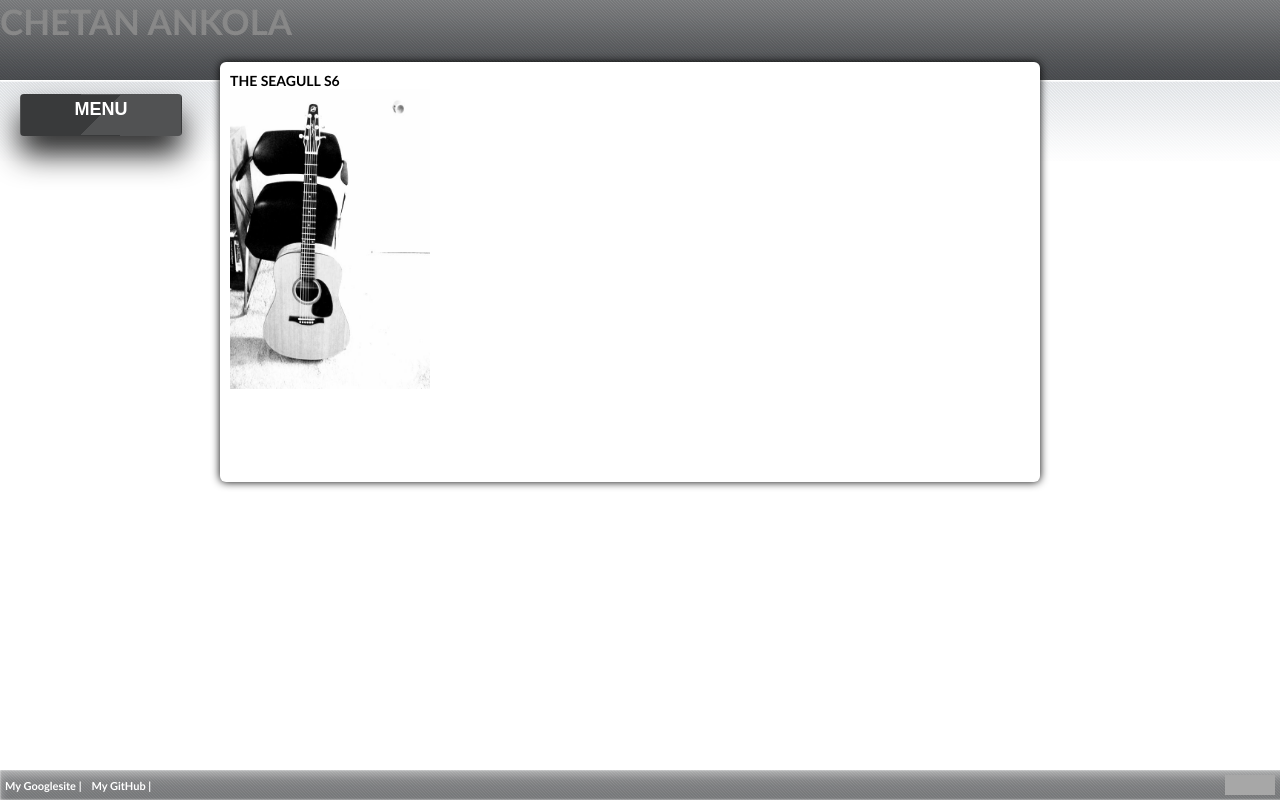
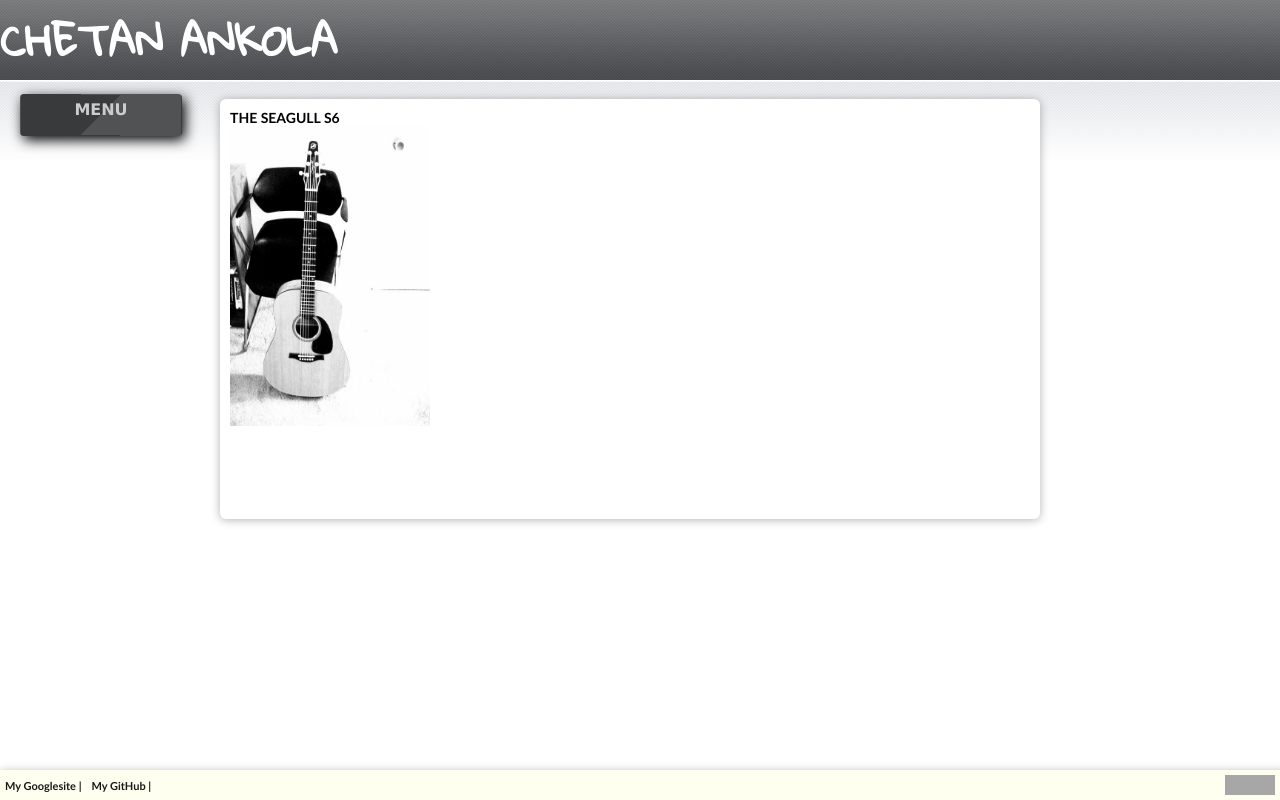
Before and after one commit to chetanankola/WebMyConten, a PHP site: page /php/rmove.php in a window 1280 px wide. Run offline with PHP 8.4, Linux system fonts and the light colour scheme; some libraries are stand-ins or nearby versions; grey boxes are pictures that could not be loaded.

Commit message:
used google font. used list for leftmenu

```diff
--- a/css/classstyle.css
+++ b/css/classstyle.css
@@ -1,11 +1,11 @@
 img.roundededges{-moz-border-radius: 15px;-webkit-border-radius: 15px;border-radius: 15px; box-shadow: 0 0 4px #858585;-moz-box-shadow: 0 0 4px #858585;-webkit-box-shadow: 0 0 4px #858585;}
-
 
 .highlight {color:#000; padding:1px; border-bottom:1px solid #000;}
 .highlight2 {font:normal 18px "Trebuchet Ms", Verdana, Arial, Helvetica, sans-serif; font-weight:bold; color:#000; text-decoration:none; word-wrap:break-word;
- border-bottom:1px solid #000; background-color:#eee; padding-left:3px; padding-right:3px;padding-top:3px;padding-bottom:3px; color:#333; border-radius:5px 5px 5px 5px;}
-
-
+ background-color:#eee; padding-left:3px; padding-right:3px;padding-top:3px;padding-bottom:3px; color:#333;
+ border-radius:2px 2px 2px 2px;
+ border-bottom:1px solid #000;
+}
 
 .verticaltext {-webkit-transform:rotate(-90deg);-moz-transform: rotate(-90deg); filter:progid:DXImageTransform.Microsoft.BasicImage(rotation=3);}
 .showleft     {margin: 175px 600px 0px 10px;}
@@ -22,6 +22,12 @@ img.roundededges{-moz-border-radius: 15px;-webkit-border-radius: 15px;border-rad
 background-color: #fff;zoom: 1;filter: progid:DXImageTransform.Microsoft.Shadow(color='#969696', Direction=135, Strength=3);
 }
 .boxlightshadow { box-shadow: 0 0 14px #ccc;-moz-box-shadow:0 0 14px #ccc;-webkit-box-shadow: 0 0 14px #ccc}
+
+.leftmenuborders {
+border-right: 2px solid #aaa;
+border-left: 2px solid #aaa;
+border-bottom: 2px solid #aaa;
+}
 
 
 
@@ -161,29 +167,23 @@ background-color: #fff;zoom: 1;filter: progid:DXImageTransform.Microsoft.Shadow(
 
 }
 
-.lightreflectBelow
-{
+.lightreflectBelow {
   -webkit-box-reflect:
   below 2px
   -webkit-gradient(linear, left top, left bottom, from(transparent),
   color-stop(0.3, transparent),
   to(rgba(255, 255, 255, 0.7)));
-
 }
 
-.bannerreflectBelow
-{
+.bannerreflectBelow {
   -webkit-box-reflect:
   below -6px
   -webkit-gradient(linear, left top, left bottom, from(transparent),
   color-stop(0.3, transparent),
   to(rgba(255, 255, 255, 0.3)));
-
 }
 
-
-.gradient
-{
+.gradient {
 	background-color:#FEFEFE;
 	background-image: -webkit-gradient(
     linear,
@@ -249,9 +249,14 @@ box-shadow: 0px 0px 8px #000;
 
 .regularshadow3 /*for leftmenu */
 {
+box-shadow: 0px 3px 10px #222;
+-moz-box-shadow:0px 3px 10px #222;
+-webkit-box-shadow: 0px 3px 10px #222;
+/*
 box-shadow: 0px 18px 30px #222;
 -moz-box-shadow:0px 18px 30px #222;
--webkit-box-shadow: 0px 18px 30px #222;
+-webkit-box-shadow:0px 18px 30px #222;
+*/
 }
 .middleshadow
 {
@@ -300,9 +305,7 @@ box-shadow: 0px 0px 8px #000;
 .lightshadow{box-shadow:0px 0px 12px #ccc;-moz-box-shadow:0px 0px 12px #ccc;-webkit-box-shadow: 0px 0px 12px #ccc;}
 .lightershadow{box-shadow:0px 0px 6px #ccc;-moz-box-shadow:0px 0px 6px #ccc;-webkit-box-shadow: 0px 0px 6px #ccc;}
 
-
-.footerfont
-{
+.footerfont {
 color: #666;
 border: 1px solid gainsboro;
 border: 1px solid rgba(0, 0, 0, 0.1);
@@ -324,51 +327,40 @@ background-image: -moz-linear-gradient(top,whiteSmoke,#F1F1F1);
 background-image: -ms-linear-gradient(top,whiteSmoke,#F1F1F1);
 background-image: -o-linear-gradient(top,whiteSmoke,#F1F1F1);
 background-image: linear-gradient(top,whiteSmoke,#F1F1F1);
-
 }
 
-.hovershadow
-{
+.hovershadow {
 box-shadow: 0 0 17px #000;-moz-box-shadow:0 0 17px #000;-webkit-box-shadow: 0 0 17px #000;
 }
 
-.deepshadow
-{
+.deepshadow {
 box-shadow: 0 0 97px #000;-moz-box-shadow:0 0 97px #000;-webkit-box-shadow: 0 0 97px #000;
 }
 
-.deepestshadow
-
+.deepestshadow {
 box-shadow: 0 0 147px #000;-moz-box-shadow:0 0 147px #000;-webkit-box-shadow: 0 0 256px 13px #000;
 }
 
-.bigtextbox
-{
+.bigtextbox {
 border:solid 5px #ccc;
 height:25px;
 width:500px;
 }
 
-
-
-.thickborder
-{
+.thickborder {
 border:solid 10px #ccc;
 }
 
-.slimborder
-{
+.slimborder{
 border:solid 4px #ccc;
 padding:10px;
 }
-.slimmerborder
-{
+.slimmerborder {
 border:solid 1px #ccc;
 padding:10px;
 }
 
-.likeabutton
-{
+.likeabutton {
 	width:50px;
 	height:inherit;
 	background-color:#333;
@@ -392,15 +384,13 @@ font:normal 11px "Trebuchet Ms", Verdana, Arial, Helvetica, sans-serif; color:#f
 	-webkit-box-shadow:0 1px 4px rgba(0, 0, 0, 0.3);
 }
 
-.ytubeshadow
-{
+.ytubeshadow {
 box-shadow:0 1px 10px rgba(0, 0, 0, 0.3);
 -moz-box-shadow:0 1px 10px rgba(0, 0, 0, 0.3);
 -webkit-box-shadow:0 1px 10px rgba(0, 0, 0, 0.3);
 }
 
-.headerplate
-{
+.headerplate {
 text-align:center;
 float:left;
 width:130px;
@@ -408,8 +398,7 @@ background:#333;
 color:#fff;
 }
 
-.aquagradient
-{
+.aquagradient {
 background: rgb(254,255,255); /* Old browsers */
 background: -moz-linear-gradient(top, rgba(254,255,255,1) 0%, rgba(210,235,249,1) 100%); /* FF3.6+ */
 background: -webkit-gradient(linear, left top, left bottom, color-stop(0%,rgba(254,255,255,1)), color-stop(100%,rgba(210,235,249,1))); /* Chrome,Safari4+ */
@@ -419,8 +408,7 @@ background: -ms-linear-gradient(top, rgba(254,255,255,1) 0%,rgba(210,235,249,1)
 filter: progid:DXImageTransform.Microsoft.gradient( startColorstr='#feffff', endColorstr='#d2ebf9',GradientType=0 ); /* IE6-9 */
 background: linear-gradient(top, rgba(254,255,255,1) 0%,rgba(210,235,249,1) 100%); /* W3C */
 }
-.bluegradient
-{
+.bluegradient {
 background: rgb(122,188,255); /* Old browsers */
 background: -moz-linear-gradient(top, rgba(122,188,255,1) 0%, rgba(96,171,248,1) 44%, rgba(64,150,238,1) 100%); /* FF3.6+ */
 background: -webkit-gradient(linear, left top, left bottom, color-stop(0%,rgba(122,188,255,1)), color-stop(44%,rgba(96,171,248,1)), color-stop(100%,rgba(64,150,238,1))); /* Chrome,Safari4+ */
@@ -431,8 +419,7 @@ filter: progid:DXImageTransform.Microsoft.gradient( startColorstr='#7abcff', end
 background: linear-gradient(top, rgba(122,188,255,1) 0%,rgba(96,171,248,1) 44%,rgba(64,150,238,1) 100%); /* W3C */
 }
 
-.silvergradient
-{
+.silvergradient {
 background: rgb(255,255,255); /* Old browsers */
 background: -moz-linear-gradient(top, rgba(255,255,255,1) 0%, rgba(229,229,229,1) 100%); /* FF3.6+ */
 background: -webkit-gradient(linear, left top, left bottom, color-stop(0%,rgba(255,255,255,1)), color-stop(100%,rgba(229,229,229,1))); /* Chrome,Safari4+ */
@@ -443,14 +430,7 @@ filter: progid:DXImageTransform.Microsoft.gradient( startColorstr='#ffffff', end
 background: linear-gradient(top, rgba(255,255,255,1) 0%,rgba(229,229,229,1) 100%); /* W3C */
 }
 
-.testgradient
-{
-
-}
-
-
-.perugradient
-{
+.perugradient {
 background: rgb(252,255,244); /* Old browsers */
 background: -moz-linear-gradient(top, rgba(252,255,244,1) 0%, rgba(223,229,215,1) 40%, rgba(179,190,173,1) 100%); /* FF3.6+ */
 background: -webkit-gradient(linear, left top, left bottom, color-stop(0%,rgba(252,255,244,1)), color-stop(40%,rgba(223,229,215,1)), color-stop(100%,rgba(179,190,173,1))); /* Chrome,Safari4+ */
@@ -461,9 +441,7 @@ filter: progid:DXImageTransform.Microsoft.gradient( startColorstr='#fcfff4', end
 background: linear-gradient(top, rgba(252,255,244,1) 0%,rgba(223,229,215,1) 40%,rgba(179,190,173,1) 100%); /* W3C */
 }
 
-
-.whitegradient
-{
+.whitegradient {
 background: rgb(249,252,247); /* Old browsers */
 background: -moz-linear-gradient(top, rgba(249,252,247,1) 0%, rgba(245,249,240,1) 100%); /* FF3.6+ */
 background: -webkit-gradient(linear, left top, left bottom, color-stop(0%,rgba(249,252,247,1)), color-stop(100%,rgba(245,249,240,1))); /* Chrome,Safari4+ */
@@ -473,9 +451,6 @@ background: -ms-linear-gradient(top, rgba(249,252,247,1) 0%,rgba(245,249,240,1)
 filter: progid:DXImageTransform.Microsoft.gradient( startColorstr='#f9fcf7', endColorstr='#f5f9f0',GradientType=0 ); /* IE6-9 */
 background: linear-gradient(top, rgba(249,252,247,1) 0%,rgba(245,249,240,1) 100%); /* W3C */
 }
-
-
-
 
 ul{
     margin: 0 auto;
@@ -506,9 +481,6 @@ ul.horizontal_right_list li{
     list-style: none;
 }
 
-
-
-
 ul.pane_left_list {
     margin: 0 auto;
     padding: 0;
--- a/css/layout.css
+++ b/css/layout.css
@@ -51,17 +51,17 @@ html>body #left {
 
 
 #pane {
-	display:none;
+	/*display:none;*/
 	position:relative;
 	/*margin: 20px 190px 40px 190px;
 	left:40px;
 	*/
-			border: 0px solid #aaa;
+	border: 0px solid #aaa;
 	padding-top:10px;
 	padding-left:10px;
 	padding-right:10px;
 	padding-bottom:10px;
-	margin:50px 250px -6px 220px;
+	margin:10px 250px -6px 220px;
 	/*margin:60px 250px -6px 220px;*/
 	padding: 10px;
 	background: #666;
@@ -118,11 +118,16 @@ right:70px;
 	padding-top:5px;
 	padding-left:5px;
 	padding-right:5px;
-	background: white url(../images/menu_tile.png) 50% -210px repeat-x;
+	/* background: white url(../images/menu_tile.png) 50% -210px repeat-x; */
+	background: #ffe;
 	opacity:0.9;
 	z-index:10;
 }
+#footer2 a{
+	font:normal 11px "Trebuchet Ms", Verdana, Arial, Helvetica, san s-serif; color:#000;font-weight:bold; text-decoration:none;padding: 0px;margin: -4px 10px 0px 0px;word-wrap:break-word;
+}
 
+/*
 #footer1 {
 position: fixed;
 bottom:0px;
@@ -138,7 +143,7 @@ box-shadow: 2px 0px 17px 0px #000;
 -webkit-box-shadow:-2px 0px 17px 0px #000;
 z-index:10;
 }
-
+*/
 
 
 #right {
@@ -240,7 +245,7 @@ display:block;
 
 						color:#fff;
 						padding:2px;
-						border-radius:2px 2px 2px 2px;
+					background-color','#393A3B'	border-radius:2px 2px 2px 2px;
 						*/
 }
 
@@ -262,20 +267,59 @@ left:20px;
 top:90px;
 width:160px;
 height:40px;
-display:none;
+/*display:none;*/
 }
+#leftmenutogglebutton ul {float:left;margin:0;padding:0;
+min-width:160px;
+text-align:center;
+/*border:1px solid #C9C9C9;*/
+}
+#leftmenutogglebutton ul li{list-style:none; padding:5px 10px;
+}
+
+
+
 #leftmenu {
-border-right: 2px solid #aaa;
-border-left: 2px solid #aaa;
-border-bottom: 2px solid #aaa;
 position:inherit;
 margin: 4px 10px 0px 0px;
-left:20px;
 top:135px;
+left: 20px;
+min-width:150px;
+
+padding-left:2px;
+padding-right:2px;
+padding-top:2px;
+padding-bottom:14px;
 display:none;
-left: 20px;
-width:160px;
+overflow: auto; /*makes the height inherit*/
 }
+
+
+
+#leftmenu ul {float:left;margin:0;padding:0;
+min-width:130px;
+padding:3px;
+/*border:1px solid #C9C9C9;*/
+}
+#leftmenu ul li{list-style:none; padding:5px 10px;
+}
+#leftmenu ul li a{
+display:block;
+min-width:130px;
+}
+#leftmenu li:hover    {
+/*font:normal 18px "Trebuchet Ms", Verdana, Arial, Helvetica, sans-serif; font-weight:bold;color:#000; */
+text-decoration:none; word-wrap:break-word;
+background-color:#eee;
+padding-top:4px;
+}
+#leftmenu a:hover  {
+font-size: 25px;font-family: 'Reenie Beanie', arial, serif;font-weight:bold; color:#000;
+
+	/*font:normal 15px "Trebuchet Ms", Verdana, Arial, Helvetica, sans-serif; font-weight:bold;*/
+	/*#leftmenu a:hover    {font:normal 18px "Trebuchet Ms", Verdana, Arial, Helvetica, sans-serif; font-weight:bold; color:#000; text-decoration:none; word-wrap:break-word;border: 1px transparent #ccc; background-color:#eee; padding-left:3px; padding-right:3px;padding-top:3px;padding-bottom:3px; color:#333; border-radius:5px 5px 5px 5px;} */
+}
+
 
  #msgboard {
  position:fixed;
--- a/css/layoutstyle.css
+++ b/css/layoutstyle.css
@@ -105,8 +105,17 @@ a#smaller{font:normal 8px "Trebuchet Ms", Verdana, Arial, Helvetica, sans-serif;
 #footnotefont	{font:normal 12px "Trebuchet Ms", Verdana, Arial, Helvetica, sans-serif; color:#000; text-decoration:none;word-wrap:break-word;}
 #bigfont	{font:normal 12px "Trebuchet Ms", Verdana, Arial, Helvetica, sans-serif; color:#000; text-decoration:none;word-wrap:break-word;}
 
-
-#bodyid1 p    {margin-top: 0;margin-bottom: 0;font:normal 35px "Trebuchet Ms", Verdana, Arial, Helvetica, san s-serif; color:#888;font-weight:bold; text-decoration:none;padding: 0px;word-wrap:break-word;}
+#bodyid1 p {
+font-family: 'Gloria Hallelujah', cursive;
+font-size:40px;
+margin-top: 0;margin-bottom: 0;
+color:#fff;font-weight:bold; padding: 0px;word-wrap:break-word;
+}
+/*
+#bodyid1 p    {margin-top: 0;margin-bottom: 0;
+font:normal 35px "Trebuchet Ms", Verdana, Arial, Helvetica, san s-serif;
+ color:#888;font-weight:bold; text-decoration:none;padding: 0px;word-wrap:break-word;}
+*/
 #top p      {	margin-top: 0;margin-bottom: 0;font:normal 35px "Trebuchet Ms", Verdana, Arial, Helvetica, san s-serif; color:#666;font-weight:bold; text-decoration:none;padding: 0px;word-wrap:break-word;}
 #top h1     {font:normal 25px "Trebuchet Ms", Verdana, Arial, Helvetica, sans-serif; color:#888; font-weight:bold; text-decoration:none;word-wrap:break-word;}
 #top a      {font:normal 11px "Trebuchet Ms", Verdana, Arial, Helvetica, sans-serif; font-weight:bold; color:#000; text-decoration:none; word-wrap:break-word;}
@@ -134,11 +143,16 @@ padding-top:4px;}
 #leftmenu p     {font:normal 14px "Trebuchet Ms", Verdana, Arial, Helvetica, sans-serif; color:#000; font-weight:bold; text-decoration:none;word-wrap:break-word;}
 #leftmenu h1  	{font:normal 14px "Trebuchet Ms", Verdana, Arial, Helvetica, sans-serif; color:#000; font-weight:bold; text-decoration:none;word-wrap:break-word;}
 #leftmenu a#smaller { font:normal 8px "Trebuchet Ms", Verdana, Arial, Helvetica, sans-serif; font-weight:bold; color:#000; text-decoration:none; word-wrap:break-word;}
-#leftmenu a  	{font:normal 12px "Trebuchet Ms", Verdana, Arial, Helvetica, sans-serif; font-weight:bold; color:#000; text-decoration:none; word-wrap:break-word;}
+/*#leftmenu a  	{font:normal 13px "Trebuchet Ms", Verdana, Arial, Helvetica, sans-serif; font-weight:bold; color:#000;
+ text-decoration:none; word-wrap:break-word;} */
 /*#leftmenu td:hover	{ color:#000; background-color:#000 ; }*/
-#leftmenu a:hover    {font:normal 18px "Trebuchet Ms", Verdana, Arial, Helvetica, sans-serif; font-weight:bold; color:#000; text-decoration:none; word-wrap:break-word;
-border: 1px transparent #ccc; background-color:#eee; padding-left:3px; padding-right:3px;padding-top:3px;padding-bottom:3px; color:#333; border-radius:5px 5px 5px 5px;
+
+#leftmenu a  	{
+font-family: 'Reenie Beanie', arial, serif;font-weight:bold; color:#000;
+font-size: 20px;
 }
+
+
 
 
 #leftmenutogglebutton:hover {
@@ -168,9 +182,7 @@ box-shadow: 3px 4px 20px #000;
 #msgboard p{font:normal 15px "Trebuchet Ms", Verdana, Arial, Helvetica, sans-serif; color:#fff; text-decoration:none;padding: 2px;margin: -4px 10px 0px 0px;word-wrap:break-word;  }
 #msg{font:normal 30px "Trebuchet Ms", Verdana, Arial, Helvetica, sans-serif; color:#fff; font-weight:bold; text-decoration:none;word-wrap:break-word;}
 
+/*
 #footer1 a{
 font:normal 11px "Trebuchet Ms", Verdana, Arial, Helvetica, san s-serif; color:#fff;font-weight:bold; text-decoration:none;padding: 0px;margin: -4px 10px 0px 0px;word-wrap:break-word;
-}
-#footer2 a{
-font:normal 11px "Trebuchet Ms", Verdana, Arial, Helvetica, san s-serif; color:#fff;font-weight:bold; text-decoration:none;padding: 0px;margin: -4px 10px 0px 0px;word-wrap:break-word;
-}
+}*/
--- a/php/footer.php
+++ b/php/footer.php
@@ -2,7 +2,6 @@
     <li> <a href="http://sites.google.com/site/ankolachetaninc/" target="_blank">My Googlesite |</a>  </li>
     <li><a href="http://github.com/chetanankola" target="_blank">My GitHub |</a> </li>
 </ul>
-
 <ul class = "horizontal_right_list">
 <li> <iframe
 	 src="http://www.facebook.com/plugins/like.php?href=http://chetanankola.com/"
@@ -10,9 +9,6 @@
      style="border:none;width:50px; padding-right:10px; height:20px"> </iframe>
 </li>
 </ul>
-
-
-
 <!--
 <li>
 <a href=#>Copyleft <img src="http://chetanankola.com/homepage/images/copyleftshiny.png" width=18 height=18></img></a>
--- a/php/foottemplate.php
+++ b/php/foottemplate.php
@@ -1,26 +1,17 @@
-
 <!--	<div id="footer1" style="display:block;">
 		<?php /*include('headpanel.php'); */ ?>
 	</div>
 -->
-	<div id="footer2" class="footershadow">
+	<div id="footer2">
 		<?php  include('footer.php'); ?>
 	</div>
-
-
-
 	<!--
 	<div id="footer" style="display:inline;"> <?php /*include('footer.php');*/ ?> </div>
 	 -->
-
 	<!--<script src="https://www.google.com/jsapi?key=ABQIAAAANG7mvy6rOfi5N6X-ZuO-zRR8NGwC8ksDUYFZYS7xfpAF8_2XoRSPZ0TOxfEIbuc5OS-_tvAE_w3mHA" type="text/javascript"></script> -->
-
 	<!--[if lt IE 9]>
 	<script src="http://html5shim.googlecode.com/svn/trunk/html5.js"></script>
 	<![endif]-->
-
-
-
 	<script type="text/javascript" src="http://ajax.googleapis.com/ajax/libs/jquery/1.4.0/jquery.min.js?ver=1.4.0"></script>
 	<script src="http://yui.yahooapis.com/3.3.0/build/yui/yui-min.js" charset="utf-8"></script>
 	<script type="text/javascript" src = "http://chetanankola.com/homepage/scripts/d2ksdd.js"></script>
--- a/php/headtemplate.php
+++ b/php/headtemplate.php
@@ -13,7 +13,8 @@
 	<link rel="stylesheet" href="http://chetanankola.com/homepage/css/layout.css"  type="text/css" />
 	<link rel="stylesheet" href="http://chetanankola.com/homepage/css/layoutstyle.css"  type="text/css" />
 	<link rel="stylesheet" href="http://chetanankola.com/homepage/css/classstyle.css"  type="text/css" />
-
+	<link href='http://fonts.googleapis.com/css?family=Reenie+Beanie' rel='stylesheet' type='text/css'>
+	<link href='http://fonts.googleapis.com/css?family=Gloria+Hallelujah' rel='stylesheet' type='text/css'>
 <!--
 	<script src="http://chetanankola.com/homepage/scripts/head.min.js"></script>
 
@@ -62,7 +63,8 @@ head.js("http://ajax.googleapis.com/ajax/libs/jquery/1.4.0/jquery.min.js?ver=1.4
   <tr>
     <td>
 		<div id='leftmenutogglebutton'>
-		<p align="center"> MENU </p>
+		<!--<a href=# align="center"> MENU </a> -->
+		<ul><li><b>MENU </b></li> </ul>
 		</div>
 
 		<div id="leftmenu">  <?php include('leftpanel.php'); ?> </div>
--- a/php/leftpanel.php
+++ b/php/leftpanel.php
@@ -1,10 +1,54 @@
 
 
+<ul>
+<li><a href=# id='resumelink'  onclick="displaymsg('Resume last updation:September 2011');loadpage('/homepage/html/resume.html',0); return false;">Resume</a>
+</li>
+</ul>
+
+
+<ul>
+<li><a href=#  onclick="displaymsg('Instant search of youtube');loadpage('/homepage/html/ytube.html',2); return false;">Search Videos</a>
+</li>
+</ul>
+
+<ul>
+<li><a href=#  onclick="displaymsg('Search flickr photos');loadpage('/homepage/html/photos.html',1);return false;">Search Photos</a>
+</li>
+</ul>
+
+<ul>
+<li><a id='musiclink' href=#   onclick="displaymsg('Music');loadpage('/homepage/html/music.html',0);return false;">Music</a>
+</li>
+</ul>
+
+
+
+<ul>
+<li><a href=# onclick="displaymsg('BLOBS');loadpage('http://chetanankola.com/BLOBS/html/spec.html',0);">BLOBS</a>
+</li></ul>
+
+<ul>
+<li><a href=#  onclick="displaymsg('KRAACS');loadpage('http://chetanankola.com/KRAACS/html/KRAACS.html',0);"> KRAACS </a>
+</li>
+</ul>
+
+<!--
+<ul>
+<li>
+<a href="http://chetanankola.com/homepage/php/rmove.php">Clickirri</a>
+</li>
+</ul>
+-->
+
+<ul>
+<li> <a href='#' onclick="displaymsg('Canvas Experiments');loadpage('http://chetanankola.com/homepage/html/canvas.html',0);">Draw Board</a>
+</li>
+</ul>
+
+ <!--
 <table cellpadding="3" cellspacing="3" border="0" style="margin-bottom:0px; ">
 <tbody>
-<!--<tr> <td><span id="headerplate" style="padding:2px;"class='headerplate'> <br> </span></td></tr> -->
-
-
+-->
 
 <!--
 <tr><td class='tddark'>
@@ -14,13 +58,7 @@
 <a style="display:none;" id="captionprofilepic" href=# onclick="toggleprofilepic();"></a>
  </td></tr>
  -->
- <!--<span style="float:left;width:130px;"> -->
-
 <!--
-<tr><td class='tdlight'><a href=# id='resumelink'  onclick="displaymsg('Resume last updation:September 2011');loadpage('/resume/index.html',0); return false;">Resume</a> <br>
- </td></tr>
--->
-
 <tr><td class='tdlight'><a href=# id='resumelink'  onclick="displaymsg('Resume last updation:September 2011');loadpage('/homepage/html/resume.html',0); return false;">Resume</a> <br>
  </td></tr>
 
@@ -49,14 +87,15 @@
  <tr><td class='tdlight'>
 <a href='#' onclick="displaymsg('Canvas Experiments');loadpage('http://chetanankola.com/homepage/html/canvas.html',0);">Draw Board</a> <br>
  </td></tr>
-
+ -->
 
  <!--
 <tr><td class='tdlight'> <a href="http://chetanankola.com/homepage/php/rmove.php">Clickirri</a> </span><br>
 </td></tr>
 -->
 
-
+<!--
 </tbody>
 </table>
+-->
 <!--<a href=# onclick="loadpage('/homepage/html/aphoto.html');return false;">aucomplic</a> <br> -->
```
Also changed, not shown: scripts/d2ksdd.js (+40 -9 lines). Lines whose indentation alone changed are shown as unchanged.
